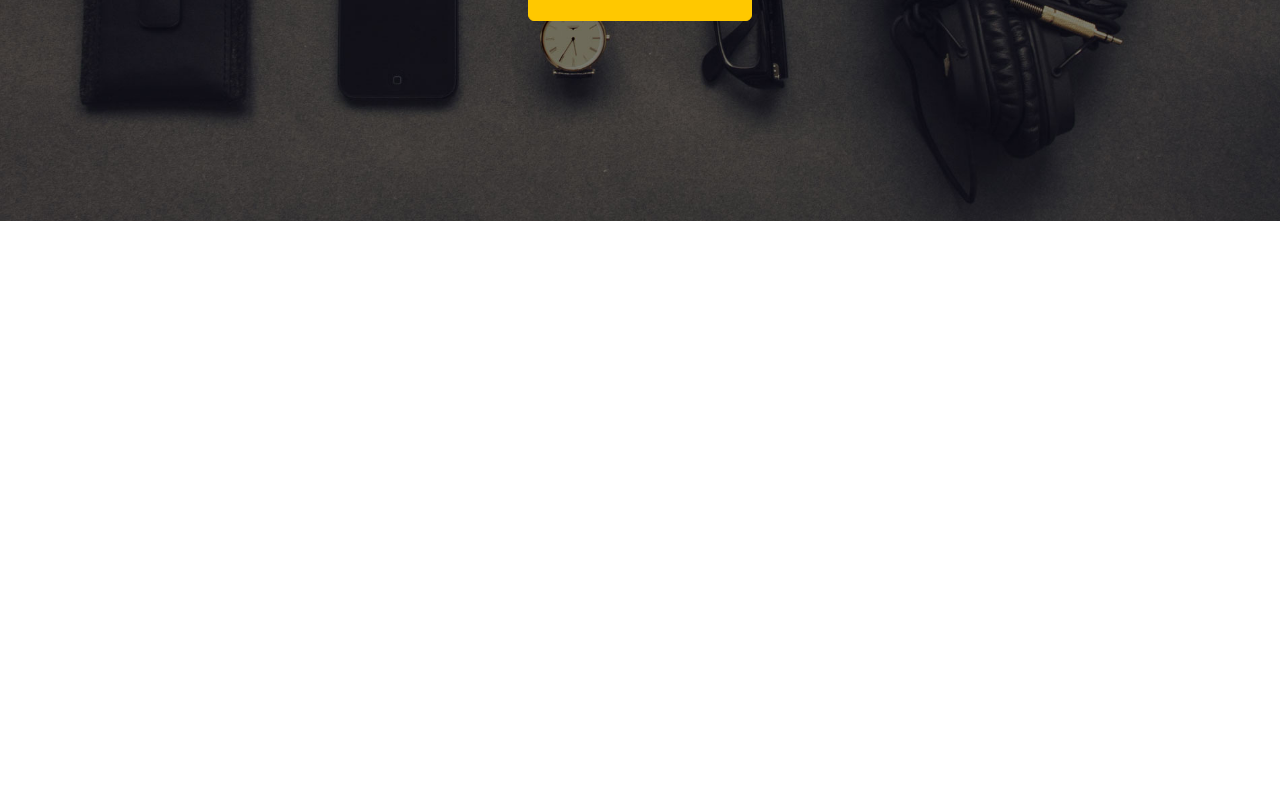
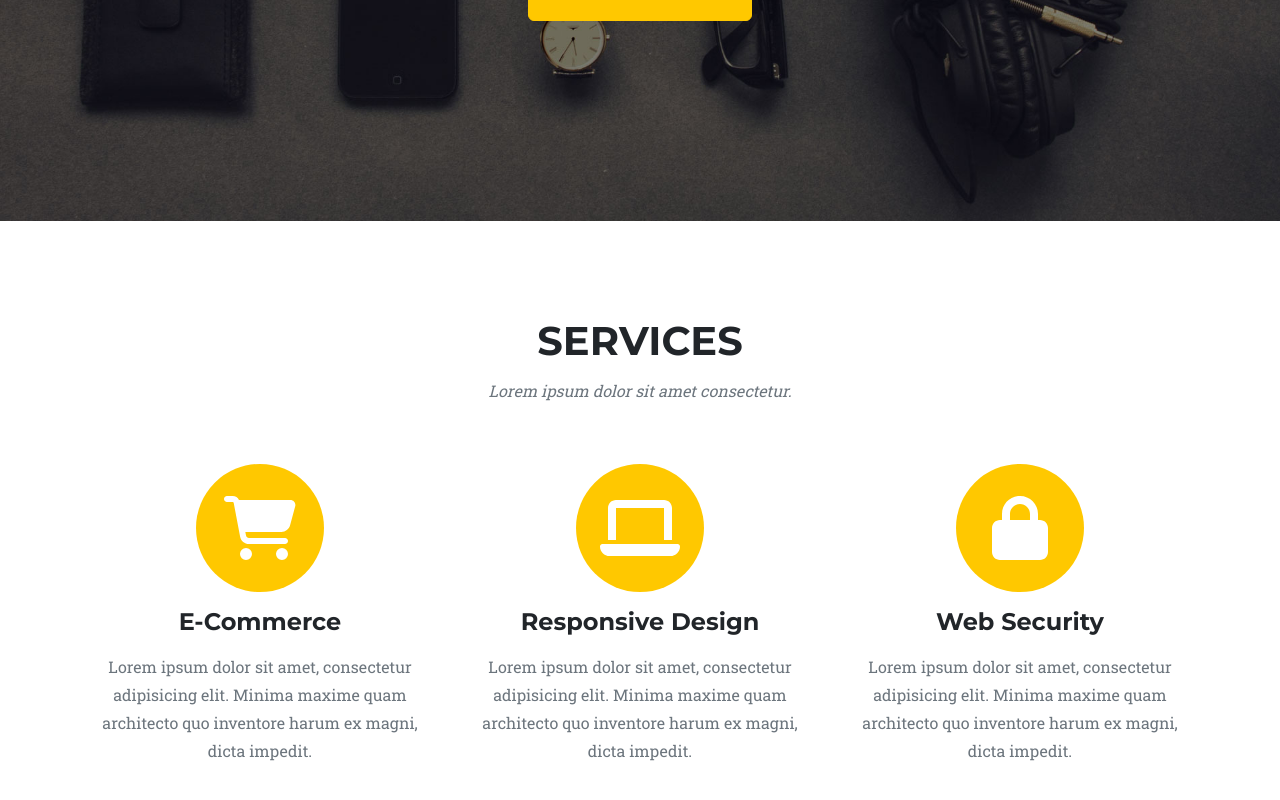
Before and after one commit to lenblazy/react-website, a React (Vite) app: page / in a window 1280 px wide. Shown: the part 524-1324 px from the top of the page. Before the commit the page ends 800 px from the top, so only its background shows below. Built offline with nearby package versions, Linux system fonts and the light colour scheme.

Commit message:
Add common component services

```diff
--- /dev/null
+++ b/src/components/common/Services.jsx
@@ -0,0 +1,42 @@
+import SingleService from "./SingleService.jsx";
+
+const services = [
+    {
+        title: 'E-Commerce',
+        description: 'Lorem ipsum dolor sit amet, consectetur adipisicing elit. Minima maxime quam architecto quo inventore harum ex magni, dicta impedit.',
+        icon: 'fa-shopping-cart'
+    },
+    {
+        title: 'Responsive Design',
+        description: 'Lorem ipsum dolor sit amet, consectetur adipisicing elit. Minima maxime quam architecto quo inventore harum ex magni, dicta impedit.',
+        icon: 'fa-laptop'
+    },
+    {
+        title: 'Web Security',
+        description: 'Lorem ipsum dolor sit amet, consectetur adipisicing elit. Minima maxime quam architecto quo inventore harum ex magni, dicta impedit.',
+        icon: 'fa-lock'
+    },
+
+];
+
+const Services = () => {
+    return (
+        <section className="page-section" id="services">
+            <div className="container">
+                <div className="text-center">
+                    <h2 className="section-heading text-uppercase">Services</h2>
+                    <h3 className="section-subheading text-muted">Lorem ipsum dolor sit amet consectetur.</h3>
+                </div>
+                <div className="row text-center">
+                    {
+                        services.map((service, index) => (
+                            <SingleService {...service} key={index} />
+                        ))
+                    }
+                </div>
+            </div>
+        </section>
+    )
+}
+
+export default Services;
--- /dev/null
+++ b/src/components/common/SingleService.jsx
@@ -0,0 +1,15 @@
+const SingleService = (props) => {
+    const {title, description, icon} = props;
+    return (
+        <div className="col-md-4">
+                        <span className="fa-stack fa-4x">
+                            <i className="fas fa-circle fa-stack-2x text-primary"></i>
+                            <i className={`fas ${icon} fa-stack-1x fa-inverse`}></i>
+                        </span>
+            <h4 className="my-3">{title}</h4>
+            <p className="text-muted">{description}</p>
+        </div>
+    )
+}
+
+export default SingleService;
--- a/src/components/pages/Home.jsx
+++ b/src/components/pages/Home.jsx
@@ -1,14 +1,20 @@
 import Header from "../common/Header.jsx";
 import image from "../assets/img/header-bg.jpg";
+import Services from "../common/Services.jsx";
 
 const Home = () => {
     return (
+        <div>
+
         <Header title="Welcome To Our Studio!"
                 subTitle="It's Nice To Meet You"
                 showButton={true}
                 backgroundImage={image}
                 link={"/services"}
                 buttonText={"Tell Me More"} />
+
+            <Services />
+        </div>
     )
 }
 
```
